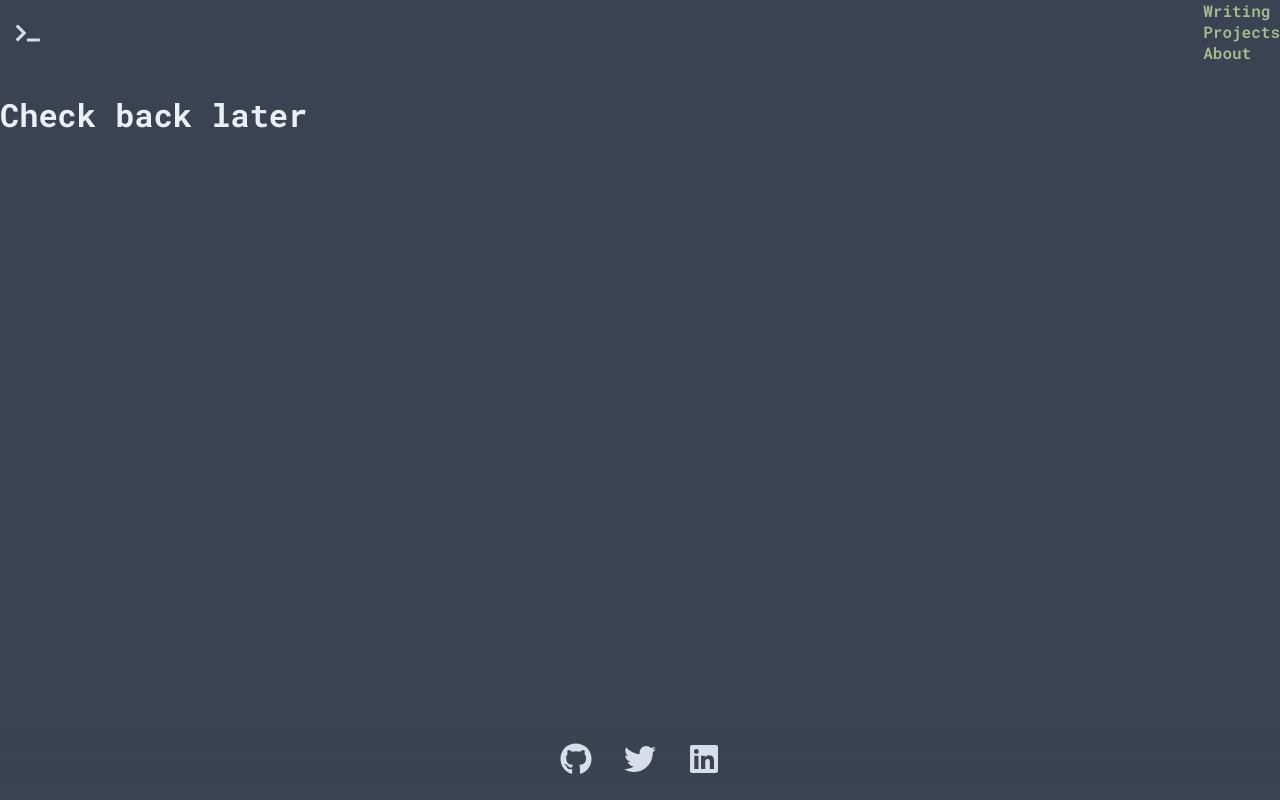
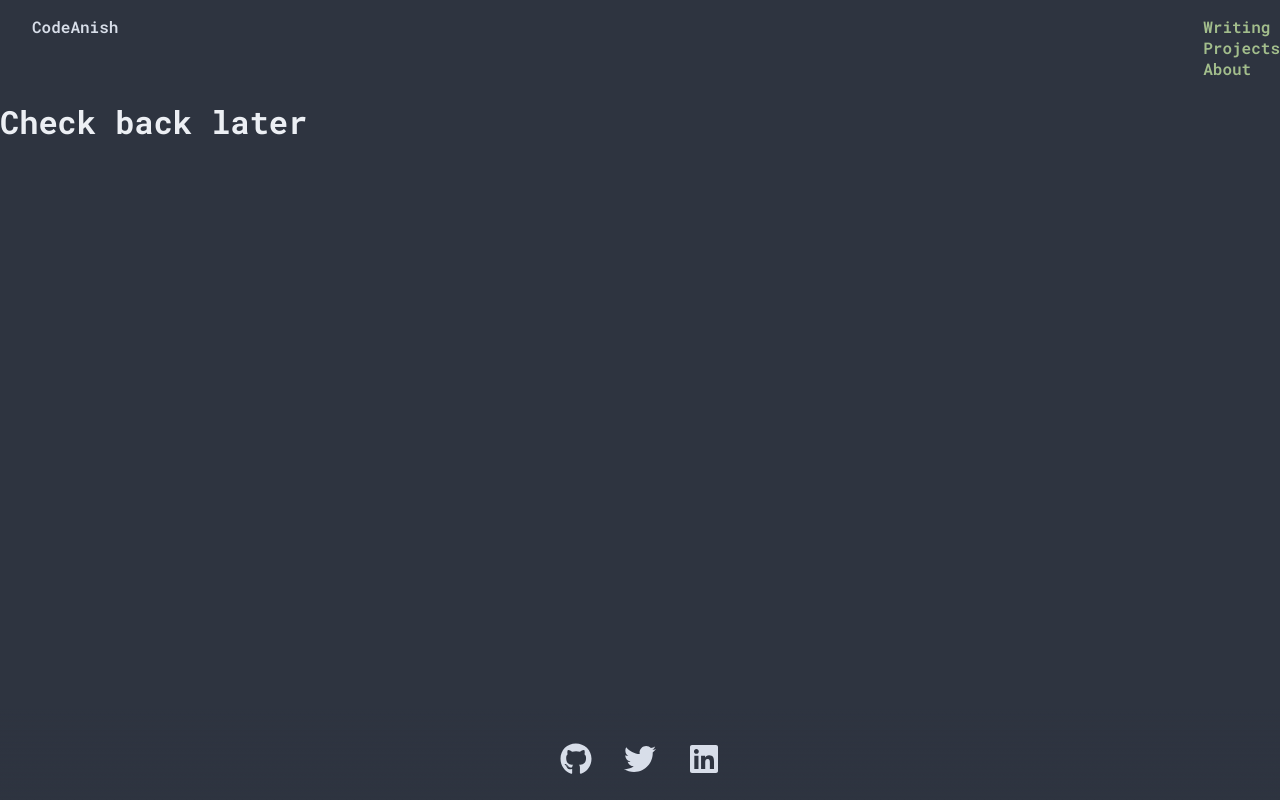
Before and after one commit to codeanish/codeanish.com, a Gatsby site: page /blog in a window 1280 px wide. Built offline with nearby package versions, Linux system fonts and the light colour scheme; Gatsby itself is replaced by a stand-in of ours.

Commit message:
Modifying some styling

```diff
--- a/src/components/nav.js
+++ b/src/components/nav.js
@@ -1,13 +1,15 @@
 import React from 'react';
-import {Link} from 'gatsby'
+import {Link} from 'gatsby';
+import Img from 'gatsby-image';
 import styles from './nav.module.scss'
-import {FaTerminal} from 'react-icons/fa'
+
 
 const Nav = () => {
+
     return (
         <nav className={styles.container}>
             <div className={styles.logo}>
-                <Link to="/"><h1><FaTerminal/></h1></Link>
+                <Link to="/">CodeAnish</Link>
             </div>
             <ol className={styles.navLinks}>
                 <Link to="/blog"><li>Writing</li></Link>
--- a/src/components/nav.module.scss
+++ b/src/components/nav.module.scss
@@ -1,13 +1,14 @@
 @import "../styles/variables.scss";
 
 .container{
+    padding-top: 1em;
     display: flex;
     justify-content: space-between;
 }
 
 .logo{
     align-self: flex-start;
-    padding-left: 1em;
+    padding-left: 2em;
     a{
         color: $nord5;
     }
--- a/src/components/project-card.js
+++ b/src/components/project-card.js
@@ -20,7 +20,7 @@ const ProjectCard = ({title, url, description, technologies, image}) => {
                 </div>
             </div>
             <div className={styles.right}>
-                <Img fluid={image}/>
+                <Img fluid={image} className={styles.imageTheme}/>
             </div>
         </div>
     )
--- a/src/components/project-card.module.scss
+++ b/src/components/project-card.module.scss
@@ -2,7 +2,6 @@
 
 .container{
     background-color: $card-color;
-    border-radius: 10px;
     padding: 1em;
     display: flex;
     flex-direction: row;
@@ -17,6 +16,17 @@
 .right{
     width: 50%;
     padding: 1em;
+}
+
+.image-theme{
+    filter: grayscale(100%) contrast(1) brightness(90%);
+    mix-blend-mode: multiply;
+}
+
+.image-theme:hover,
+.image-theme:active{
+    mix-blend-mode: normal;
+    filter: none;
 }
 
 .technologies{
--- a/src/pages/about.js
+++ b/src/pages/about.js
@@ -17,7 +17,6 @@ const About = () => {
         }
 
       }
-
     `)
 
     return(
--- a/src/styles/variables.scss
+++ b/src/styles/variables.scss
@@ -18,7 +18,7 @@ $nord14: #EBCB8B;
 $nord15: #A3BE8C;
 $nord16: #B48EAD;
 
-$background: $nord2;
+$background: $nord1;
 $text-main: $nord7;
 $text-low-contrast: $nord5;
 $text-super-low-contrast: $nord11;
@@ -26,4 +26,4 @@ $link: $nord15;
 $link-hover: lighten($link, 20%);
 $highlight-text: $nord15;
 $transition-time: 0.3s;
-$card-color: $nord1;
+$card-color: $nord2;
```
Also changed, not shown: src/assets/transparent_icon.png (added).
